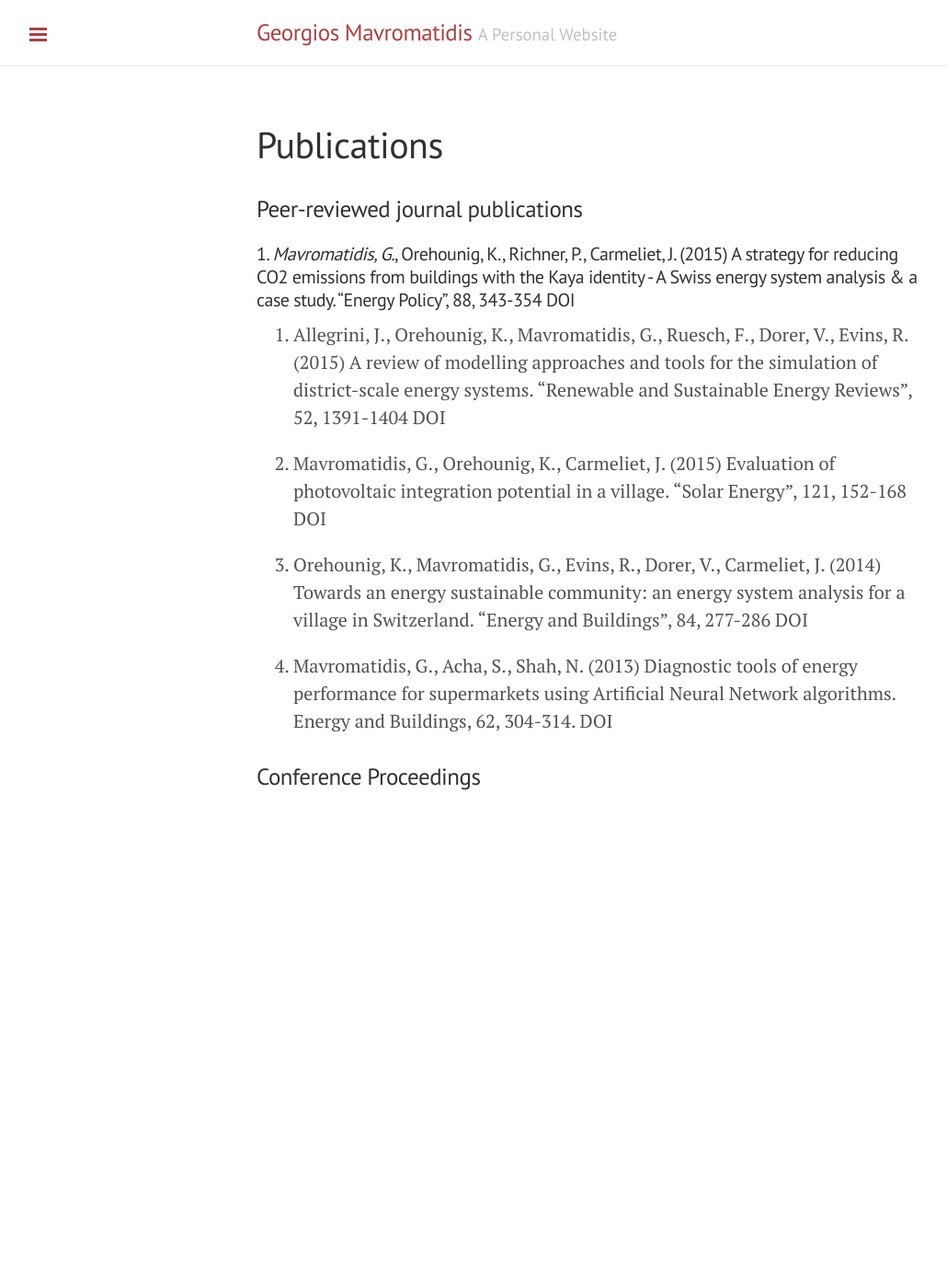
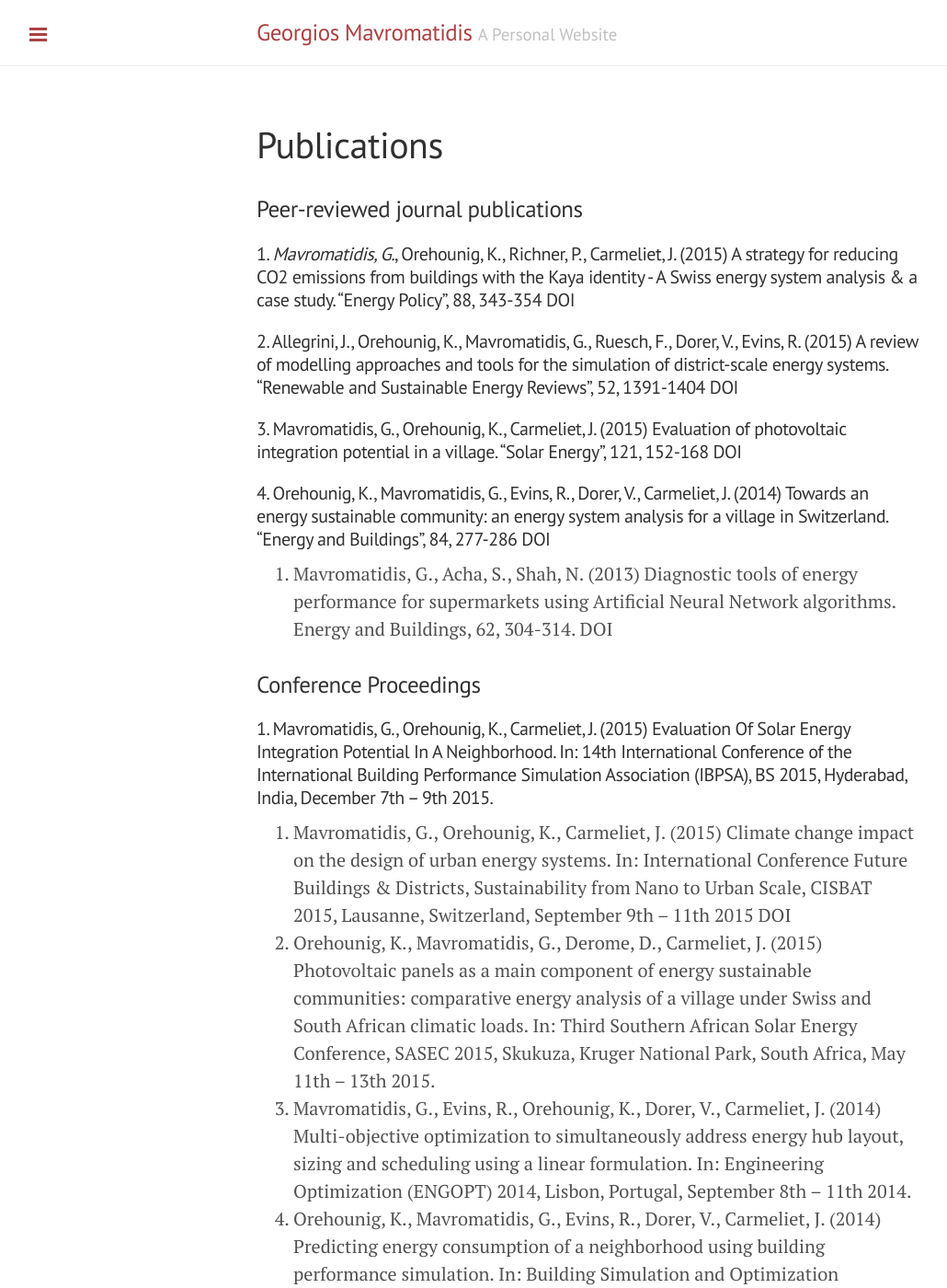
Before and after one commit to gmavrom33/gmavrom.github.io, a Jekyll site: the page built from publications.md, in a window 1280 px wide and 1400 px high. Shown: the whole window at 92% size, without its empty margins (1-1031 px from the left). Built offline with Jekyll 4.4.1, drawn with Linux system fonts in a browser that asks for light colours; nearby versions of some CDN libraries; some of the changed text lies outside the part shown.

Commit message:
Update publications.md

```diff
--- a/publications.md
+++ b/publications.md
@@ -4,18 +4,25 @@
 ---
 ### Peer-reviewed journal publications
 
-#### 1.	_Mavromatidis, G._, Orehounig, K., Richner, P., Carmeliet, J. (2015) A strategy for reducing CO2 emissions from buildings with the Kaya identity - A Swiss energy system analysis & a case study. "Energy Policy", 88, 343-354 DOI
+##### 1.	_Mavromatidis, G._, Orehounig, K., Richner, P., Carmeliet, J. (2015) A strategy for reducing CO2 emissions from buildings with the Kaya identity - A Swiss energy system analysis & a case study. "Energy Policy", 88, 343-354 DOI
 
-2.	Allegrini, J., Orehounig, K., Mavromatidis, G., Ruesch, F., Dorer, V., Evins, R. (2015) A review of modelling approaches and tools for the simulation of district-scale energy systems. "Renewable and Sustainable Energy Reviews", 52, 1391-1404 DOI
+##### 2.	Allegrini, J., Orehounig, K., Mavromatidis, G., Ruesch, F., Dorer, V., Evins, R. (2015) A review of modelling approaches and tools for the simulation of district-scale energy systems. "Renewable and Sustainable Energy Reviews", 52, 1391-1404 DOI
 
-3.	Mavromatidis, G., Orehounig, K., Carmeliet, J. (2015) Evaluation of photovoltaic integration potential in a village. "Solar Energy", 121, 152-168 DOI
+##### 3.	Mavromatidis, G., Orehounig, K., Carmeliet, J. (2015) Evaluation of photovoltaic integration potential in a village. "Solar Energy", 121, 152-168 DOI
 
-4.	Orehounig, K., Mavromatidis, G., Evins, R., Dorer, V., Carmeliet, J. (2014) Towards an energy sustainable community: an energy system analysis for a village in Switzerland. "Energy and Buildings", 84, 277-286 DOI
+##### 4.	Orehounig, K., Mavromatidis, G., Evins, R., Dorer, V., Carmeliet, J. (2014) Towards an energy sustainable community: an energy system analysis for a village in Switzerland. "Energy and Buildings", 84, 277-286 DOI
 
 5.	Mavromatidis, G., Acha, S., Shah, N. (2013) Diagnostic tools of energy performance for supermarkets using Artificial Neural Network algorithms. Energy and Buildings, 62, 304-314. DOI
 
 
+### Conference Proceedings
 
 
-
-### Conference Proceedings
+#### 1.	Mavromatidis, G., Orehounig, K., Carmeliet, J. (2015) Evaluation Of Solar Energy Integration Potential In A Neighborhood. In: 14th International Conference of the International Building Performance Simulation Association (IBPSA), BS 2015, Hyderabad, India, December 7th – 9th 2015.
+2.	Mavromatidis, G., Orehounig, K., Carmeliet, J. (2015) Climate change impact on the design of urban energy systems. In: International Conference Future Buildings & Districts, Sustainability from Nano to Urban Scale, CISBAT 2015, Lausanne, Switzerland, September 9th – 11th 2015 DOI
+3.	Orehounig, K., Mavromatidis, G., Derome, D., Carmeliet, J. (2015) Photovoltaic panels as a main component of energy sustainable communities: comparative energy analysis of a village under Swiss and South African climatic loads. In: Third Southern African Solar Energy Conference, SASEC 2015, Skukuza, Kruger National Park, South Africa, May 11th – 13th 2015.
+4.	Mavromatidis, G., Evins, R., Orehounig, K., Dorer, V., Carmeliet, J. (2014) Multi-objective optimization to simultaneously address energy hub layout, sizing and scheduling using a linear formulation. In: Engineering Optimization (ENGOPT) 2014, Lisbon, Portugal, September 8th – 11th 2014.
+5.	Orehounig, K., Mavromatidis, G., Evins, R., Dorer, V., Carmeliet, J. (2014) Predicting energy consumption of a neighborhood using building performance simulation. In: Building Simulation and Optimization conference (BSO), London, UK, June 23rd – 24th 2014.
+6.	Acha, S., Mavromatidis, G., Caritte, V., Shah, N., (2013) Techno-economical Technology Assessment for Operational Zero Carbon Supermarkets. In: Proceedings of 26th International Conference on Efficiency, Cost, Optimization, Simulation and Environmental Impact of Energy Systems (ECOS 2013), Guilin, China, July 16th – 19th 2013.
+7.	Acha, S., Mavromatidis, G., Caritte, V., Shah, N., (2013) Effective Low-cost Energy Saving Strategies in Supermarkets: An UK Case Study. In: Proceedings of 26th International Conference on Efficiency, Cost, Optimization, Simulation and Environmental Impact of Energy Systems (ECOS 2013), Guilin, China, July 16th – 19th 2013.
+8.	Mavromatidis, G., Papadopoulos A. M. (2011) Thermodynamic analysis of a solar operated domestic absorption refrigerator. In: Proceedings of the National Conference on Architecture, Energy and Environment in buildings and cities (ARENEP 2011) (A.M. Papadopoulos, ed), Athens, Greece, May 3rd-4th May 2013 (in Greek).
```
